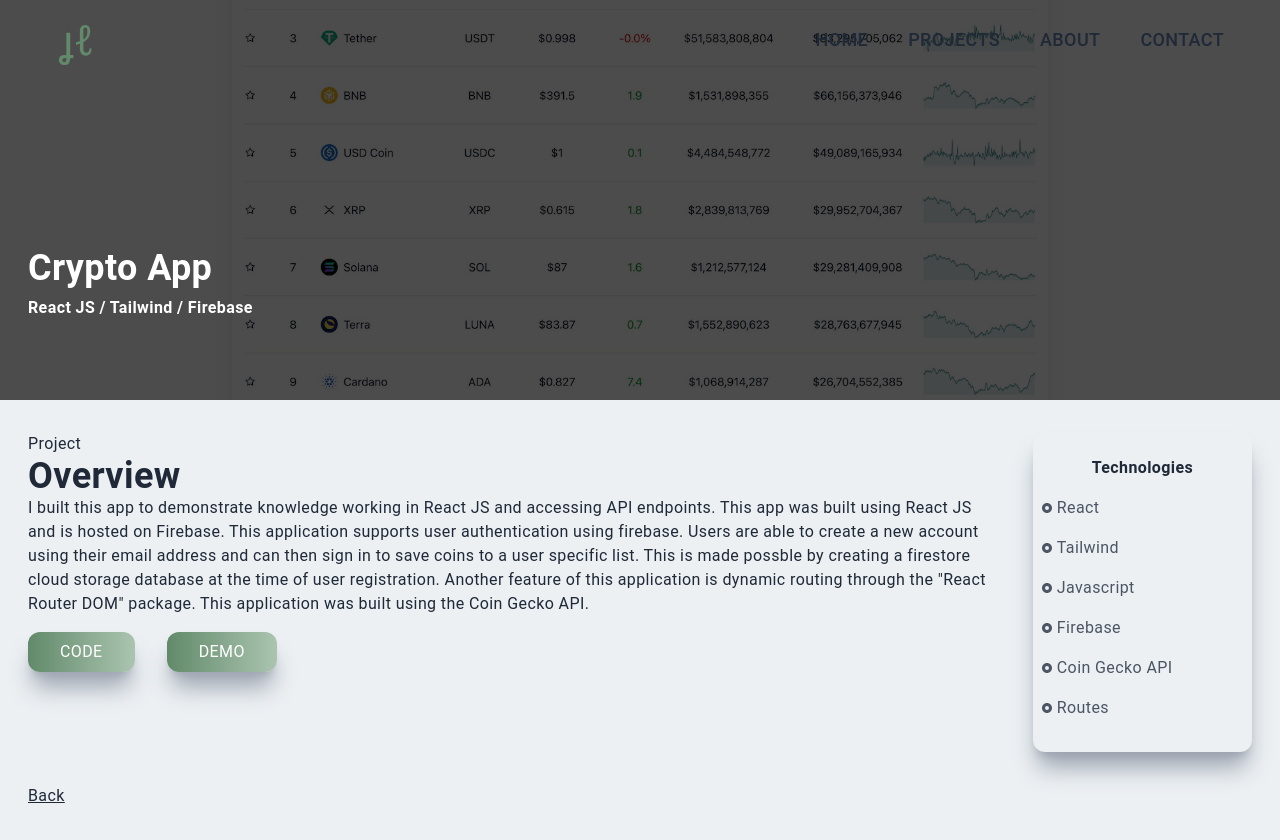
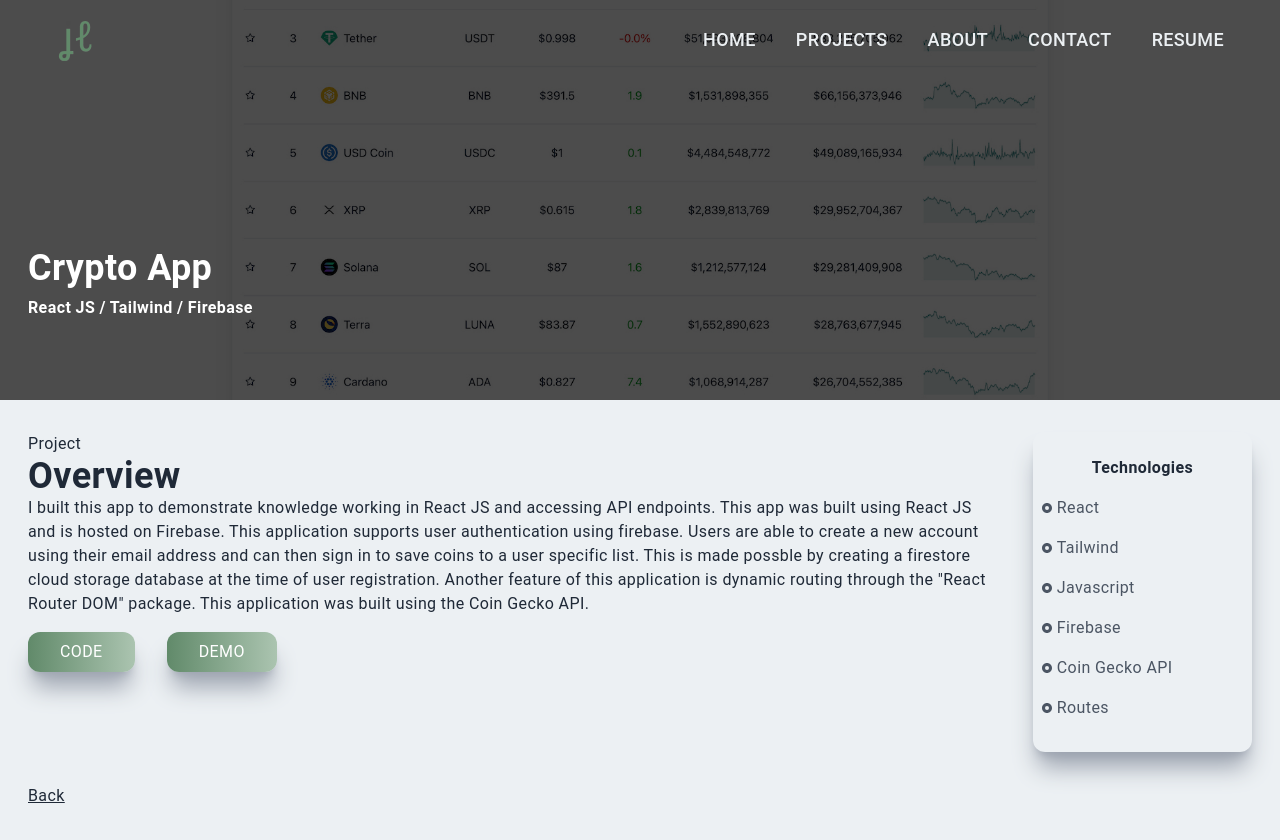
Before and after one commit to juntaodev/portfolio-nextjs, a Next.js app: page /crypto in a window 1280 px wide. Built offline with nearby package versions, Linux system fonts and the light colour scheme.

Commit message:
fix:add anchor tag outside Image to remove react refs bug

```diff
--- a/components/Navbar.jsx
+++ b/components/Navbar.jsx
@@ -1,15 +1,33 @@
 import React, { useState, useEffect } from "react";
 import Image from "next/image";
 import Link from "next/link";
-import navLogo from "../public/assets/navLogo.png";
 import logo from "../public/assets/logo.png";
 import { AiOutlineClose, AiOutlineMenu, AiOutlineMail } from "react-icons/ai";
 import { FaLinkedin, FaGithub } from "react-icons/fa";
-import { BsFillPersonLinesFill } from "react-icons/bs";
+import { BsFileText } from "react-icons/bs";
+import { useRouter } from "next/router";
 
 const Navbar = () => {
   const [nav, setNav] = useState(false);
   const [shadow, setShadow] = useState(false);
+  const [navBg, setNavBg] = useState("#ecf0f3");
+  const [linkColor, setLinkColor] = useState("#1f2937");
+  const router = useRouter();
+
+  useEffect(() => {
+    if (
+      router.asPath === "/ecommerce" ||
+      router.asPath === "/crypto" ||
+      router.asPath === "/twitch" ||
+      router.asPath === "/bugtracker"
+    ) {
+      setNavBg("transparent");
+      setLinkColor("#ecf0f3");
+    } else {
+      setNavBg("#ecf0f3");
+      setLinkColor("#1f2937");
+    }
+  }, [router]);
 
   const handleNav = () => {
     setNav(!nav);
@@ -28,56 +46,64 @@
 
   return (
     <div
+      style={{ backgroundColor: `${navBg}` }}
       className={
         shadow
           ? "fixed w-full h-20 shadow-xl z-[100]"
           : "fixed w-full h-20 z-[100]"
       }
     >
-      <div className="flex justify-between items-center w-full h-full px-4 2xl:px-16">
+      <div className="flex justify-between items-center w-full h-full px-4 2xl:px-16 ease-in duration-150">
         <Link href="/">
+          <a>
             <Image
               src={logo}
               alt="/"
               width={125}
               height={125}
-            className="cursor-pointer hover:scale-125 ease-in duration-300"
+              className="cursor-pointer hover:scale-125 ease-in-out duration-300"
             />
+          </a>
         </Link>
-        {/* <div className="hidden md:flex ">
-          <p>
-            <p className="text-base mx-5">
-              juntaoliudev@gmail.com || (647)-512-3762
-            </p>
-          </p>
-        </div> */}
+
         <div>
-          <ul className="hidden md:flex">
+          <ul style={{ color: `${linkColor}` }} className="hidden md:flex">
             <Link href="/">
               <li className="ml-10 text-lg font-medium uppercase hover:text-[#618A6A] hover:scale-110 ease-in-out duration-300">
                 Home
               </li>
             </Link>
-            <Link href="/#projects">
+            <Link href="/#projects" scroll={false}>
               <li className="ml-10 text-lg font-medium uppercase hover:text-[#618A6A] hover:scale-110 ease-in-out duration-300">
                 Projects
               </li>
             </Link>
-            <Link href="/#about">
+            <Link href="/#about" scroll={false}>
               <li className="ml-10 text-lg font-medium uppercase hover:text-[#618A6A] hover:scale-110 ease-in-out duration-300">
                 About
               </li>
             </Link>
-            {/* <Link href="/#skills">
-              <li className="ml-10 text-lg font-medium uppercase hover:text-[#618A6A]">Skills</li>
-            </Link> */}
-            <Link href="/#contact">
-              <li className="mx-10 text-lg font-medium uppercase hover:text-[#618A6A] hover:scale-110 ease-in-out duration-300">
+
+            <Link href="/#contact" scroll={false}>
+              <li className="ml-10 text-lg font-medium uppercase hover:text-[#618A6A] hover:scale-110 ease-in-out duration-300">
                 Contact
               </li>
             </Link>
+
+            <a
+              href="https://docs.google.com/document/d/1nMnzGJxx3eouOPPIpxvcE_NSONtf2Xwg/edit?usp=sharing&ouid=109590801400286731820&rtpof=true&sd=true"
+              target="_blank"
+              rel="noreferrer"
+            >
+              <li className="mx-10 text-lg font-medium uppercase hover:text-[#618A6A] hover:scale-110 ease-in-out duration-300">
+                Resume
+              </li>
+            </a>
           </ul>
-          <div onClick={handleNav} className="md:hidden cursor-pointer">
+          <div
+            onClick={handleNav}
+            className="md:hidden cursor-pointer hover:scale-125  ease-in-out duration-300"
+          >
             <AiOutlineMenu size={25} />
           </div>
         </div>
@@ -99,6 +125,7 @@
           <div>
             <div className="flex w-full items-center justify-between">
               <Link href="/">
+                <a>
                   <Image
                     src={logo}
                     alt="/"
@@ -106,10 +133,11 @@
                     height={125}
                     className="cursor-pointer hover:scale-125 ease-in duration-300"
                   />
+                </a>
               </Link>
               <div
                 onClick={handleNav}
-                className="rounded-full shadow-lg shadow-gray-4000 p-3 cursor-pointer"
+                className="rounded-full shadow-lg shadow-gray-4000 p-3 cursor-pointer hover:bg-[#abc4b0] hover:rotate-90 ease-in duration-200"
               >
                 <AiOutlineClose size={25} />
               </div>
@@ -145,9 +173,7 @@
                     About
                   </li>
                 </Link>
-                {/* <Link href="/#skills">
-                  <li className="py-4 text-sm hover:text-[#618A6A]">Skills</li>
-                </Link> */}
+
                 <Link href="/#contact">
                   <li
                     onClick={() => setNav(false)}
@@ -167,17 +193,17 @@
                     target="_blank"
                     rel="noreferrer"
                   >
-                    <div className="rounded-full shadow-lg shadow-gray-400 p-3 cursor-pointer hover:scale-105 ease-in duration-300">
+                    <div className="rounded-full shadow-lg shadow-gray-400 p-4 cursor-pointer hover:scale-110 hover:bg-[#abc4b0] ease-in duration-300">
                       <FaLinkedin />
                     </div>
                   </a>
 
                   <a
-                    href="https://www.linkedin.com/in/juntao-liu-710528247/"
+                    href="https://github.com/juntaodev"
                     target="_blank"
                     rel="noreferrer"
                   >
-                    <div className="rounded-full shadow-lg shadow-gray-400 p-3 cursor-pointer hover:scale-105 ease-in duration-300">
+                    <div className="rounded-full shadow-lg shadow-gray-400 p-4 cursor-pointer hover:scale-110 hover:bg-[#abc4b0] ease-in duration-300">
                       <FaGithub />
                     </div>
                   </a>
@@ -185,7 +211,7 @@
                   <Link href="/#contact">
                     <div
                       onClick={() => setNav(false)}
-                      className="rounded-full shadow-lg shadow-gray-400 p-3 cursor-pointer hover:scale-105 ease-in duration-300"
+                      className="rounded-full shadow-lg shadow-gray-400 p-4 cursor-pointer hover:scale-110 hover:bg-[#abc4b0] ease-in duration-300"
                     >
                       <AiOutlineMail />
                     </div>
@@ -194,9 +220,9 @@
                   <Link href="/#resume">
                     <div
                       onClick={() => setNav(false)}
-                      className="rounded-full shadow-lg shadow-gray-400 p-6 cursor-pointer hover:scale-110 ease-in duration-300"
+                      className="rounded-full shadow-lg shadow-gray-400 p-4 cursor-pointer hover:scale-110 hover:bg-[#abc4b0] ease-in duration-300"
                     >
-                      <BsFillPersonLinesFill />
+                      <BsFileText />
                     </div>
                   </Link>
                 </div>
```
Lines whose indentation alone changed are shown as unchanged.
